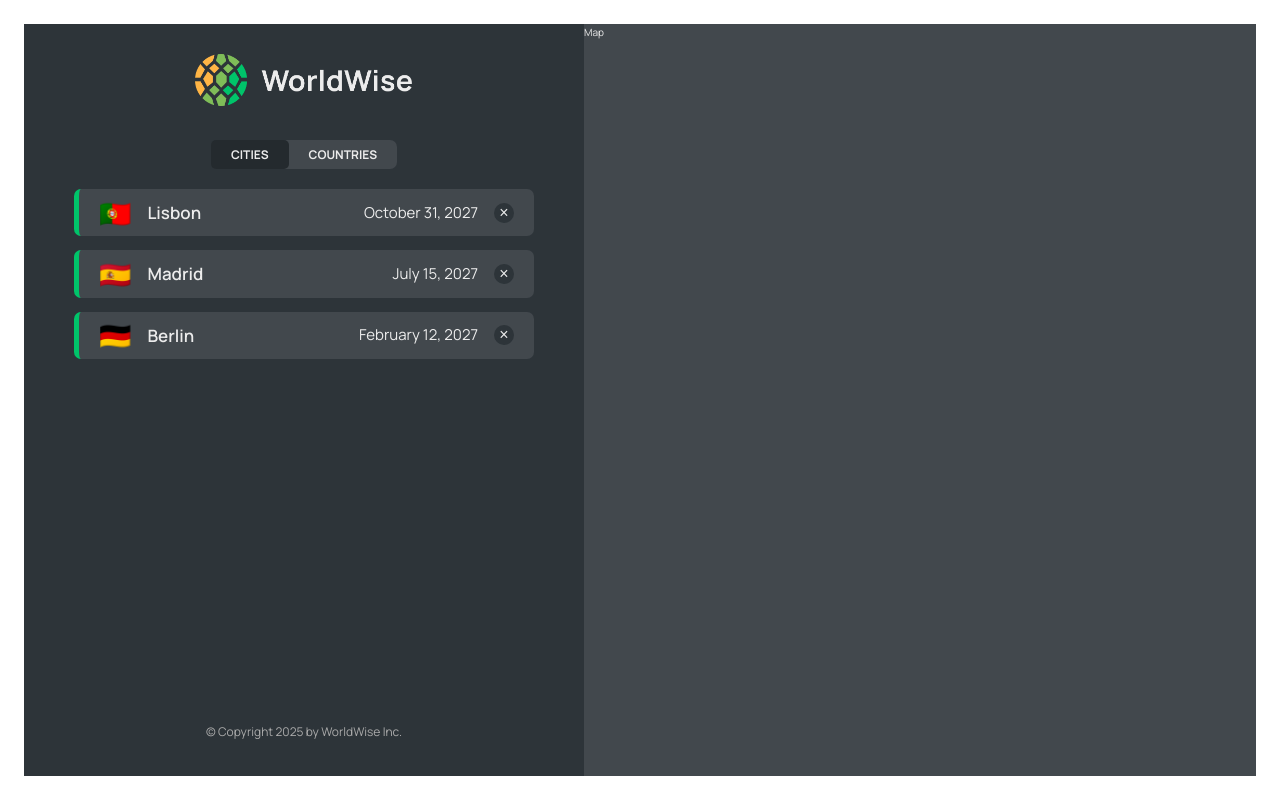
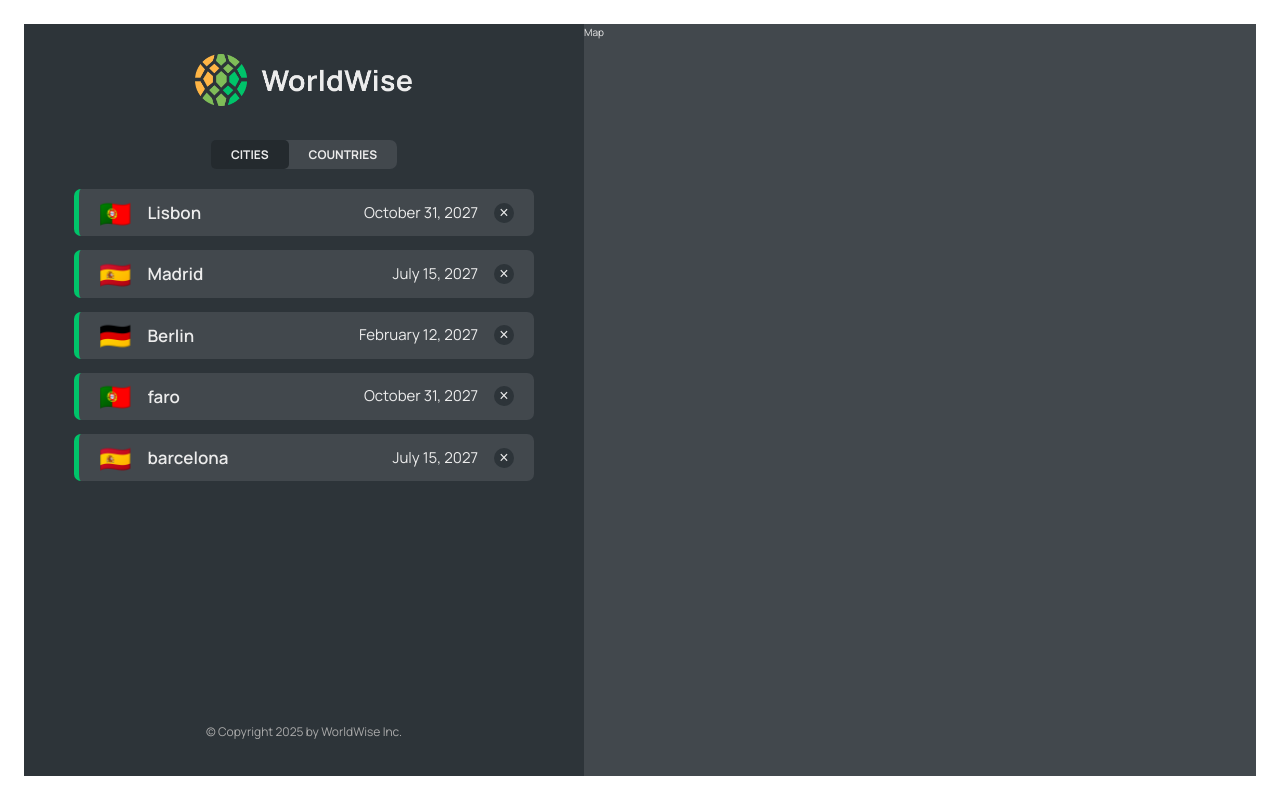
Before and after one commit to AAvi09/WorldWise, a React (Vite) app: page /app/cities in a window 1280 px wide. Built offline with nearby package versions, Linux system fonts and the light colour scheme; data requests are answered from the project's data file.

Commit message:
add CountryList component; implement city detail routing and enhance CityItem for navigation

```diff
--- a/data/cities.json
+++ b/data/cities.json
@@ -35,6 +35,30 @@
         "lng": 13.376933665713324
       },
       "id": 98443197
+    },
+    {
+      "cityName": "faro",
+      "country": "Portugal",
+      "emoji": "🇵🇹",
+      "date": "2027-10-31T15:59:59.138Z",
+      "notes": "My favorite city so far!",
+      "position": {
+        "lat": 38.727881642324164,
+        "lng": -9.140900099907554
+      },
+      "id": 98656415
+    },
+    {
+      "cityName": "barcelona",
+      "country": "Spain",
+      "emoji": "🇪🇸",
+      "date": "2027-07-15T08:22:53.976Z",
+      "notes": "",
+      "position": {
+        "lat": 40.46635901755316,
+        "lng": -3.7133789062500004
+      },
+      "id": 646498131
     }
   ]
 }
--- a/src/App.jsx
+++ b/src/App.jsx
@@ -7,6 +7,8 @@
 import Login from "./pages/Login";
 import CityList from "./components/CityList";
 import { useEffect, useState } from "react";
+import CountryList from "./components/CountryList";
+import City from "./components/City";
 
 const BASE_URL = "http://localhost:8000";
 
@@ -46,7 +48,11 @@
             path="cities"
             element={<CityList cities={cities} isLoading={isLoading} />}
           />
-          <Route path="countries" element={<p>Countries</p>} />
+          <Route path="cities/:id" element={<City />} />
+          <Route
+            path="countries"
+            element={<CountryList cities={cities} isLoading={isLoading} />}
+          />
           <Route path="form" element={<p>Form</p>} />
         </Route>
         <Route path="*" element={<PageNotFound />} />
--- a/src/components/City.jsx
+++ b/src/components/City.jsx
@@ -1,3 +1,4 @@
+import { useParams } from "react-router-dom";
 import styles from "./City.module.css";
 
 const formatDate = (date) =>
@@ -9,6 +10,8 @@
   }).format(new Date(date));
 
 function City() {
+  const { id } = useParams();
+  console.log(id);
   // TEMP DATA
   const currentCity = {
     cityName: "Lisbon",
@@ -19,43 +22,45 @@
 
   const { cityName, emoji, date, notes } = currentCity;
 
-  return (
-    <div className={styles.city}>
-      <div className={styles.row}>
-        <h6>City name</h6>
-        <h3>
-          <span>{emoji}</span> {cityName}
-        </h3>
-      </div>
+  return <h1>city:{id}</h1>;
 
-      <div className={styles.row}>
-        <h6>You went to {cityName} on</h6>
-        <p>{formatDate(date || null)}</p>
-      </div>
+  // return (
+  //   <div className={styles.city}>
+  //     <div className={styles.row}>
+  //       <h6>City name</h6>
+  //       <h3>
+  //         <span>{emoji}</span> {cityName}
+  //       </h3>
+  //     </div>
 
-      {notes && (
-        <div className={styles.row}>
-          <h6>Your notes</h6>
-          <p>{notes}</p>
-        </div>
-      )}
+  //     <div className={styles.row}>
+  //       <h6>You went to {cityName} on</h6>
+  //       <p>{formatDate(date || null)}</p>
+  //     </div>
 
-      <div className={styles.row}>
-        <h6>Learn more</h6>
-        <a
-          href={`https://en.wikipedia.org/wiki/${cityName}`}
-          target="_blank"
-          rel="noreferrer"
-        >
-          Check out {cityName} on Wikipedia &rarr;
-        </a>
-      </div>
+  //     {notes && (
+  //       <div className={styles.row}>
+  //         <h6>Your notes</h6>
+  //         <p>{notes}</p>
+  //       </div>
+  //     )}
 
-      <div>
-        <ButtonBack />
-      </div>
-    </div>
-  );
+  //     <div className={styles.row}>
+  //       <h6>Learn more</h6>
+  //       <a
+  //         href={`https://en.wikipedia.org/wiki/${cityName}`}
+  //         target="_blank"
+  //         rel="noreferrer"
+  //       >
+  //         Check out {cityName} on Wikipedia &rarr;
+  //       </a>
+  //     </div>
+
+  //     <div>
+  //       <ButtonBack />
+  //     </div>
+  //   </div>
+  // );
 }
 
 export default City;
--- a/src/components/CityItem.jsx
+++ b/src/components/CityItem.jsx
@@ -1,5 +1,6 @@
 import React from "react";
 import styles from "./CityItem.module.css";
+import { Link } from "react-router-dom";
 
 const formatDate = (date) =>
   new Intl.DateTimeFormat("en", {
@@ -9,14 +10,16 @@
   }).format(new Date(date));
 
 const CityItem = ({ city }) => {
-  const { cityName, emoji, date } = city;
+  const { cityName, emoji, date, id } = city;
 
   return (
-    <li className={styles.cityItem}>
-      <span className={styles.emoji}>{emoji}</span>
-      <h3 className={styles.name}>{cityName}</h3>
-      <time className={styles.date}>{formatDate(date)}</time>
-      <button className={styles.deleteBtn}>&times;</button>
+    <li>
+      <Link className={styles.cityItem} to={`${id}`}>
+        <span className={styles.emoji}>{emoji}</span>
+        <h3 className={styles.name}>{cityName}</h3>
+        <time className={styles.date}>{formatDate(date)}</time>
+        <button className={styles.deleteBtn}>&times;</button>
+      </Link>
     </li>
   );
 };
--- /dev/null
+++ b/src/components/CountryList.jsx
@@ -0,0 +1,23 @@
+import React from "react";
+import Spinner from "./Spinner";
+import styles from "./CountryList.module.css";
+import CountryItem from "./CountryItem";
+
+const CountryList = ({ cities, isLoading }) => {
+  if (isLoading) return <Spinner />;
+
+  const countries = cities.reduce((arr, city) => {
+    if (!arr.map((el) => el.country).includes(city.country))
+      return [...arr, { country: city.country, emoji: city.emoji }];
+    else return arr;
+  }, []);
+  return (
+    <ul className={styles.countrylist}>
+      {countries.map((country) => (
+        <CountryItem country={country} />
+      ))}
+    </ul>
+  );
+};
+
+export default CountryList;
```
